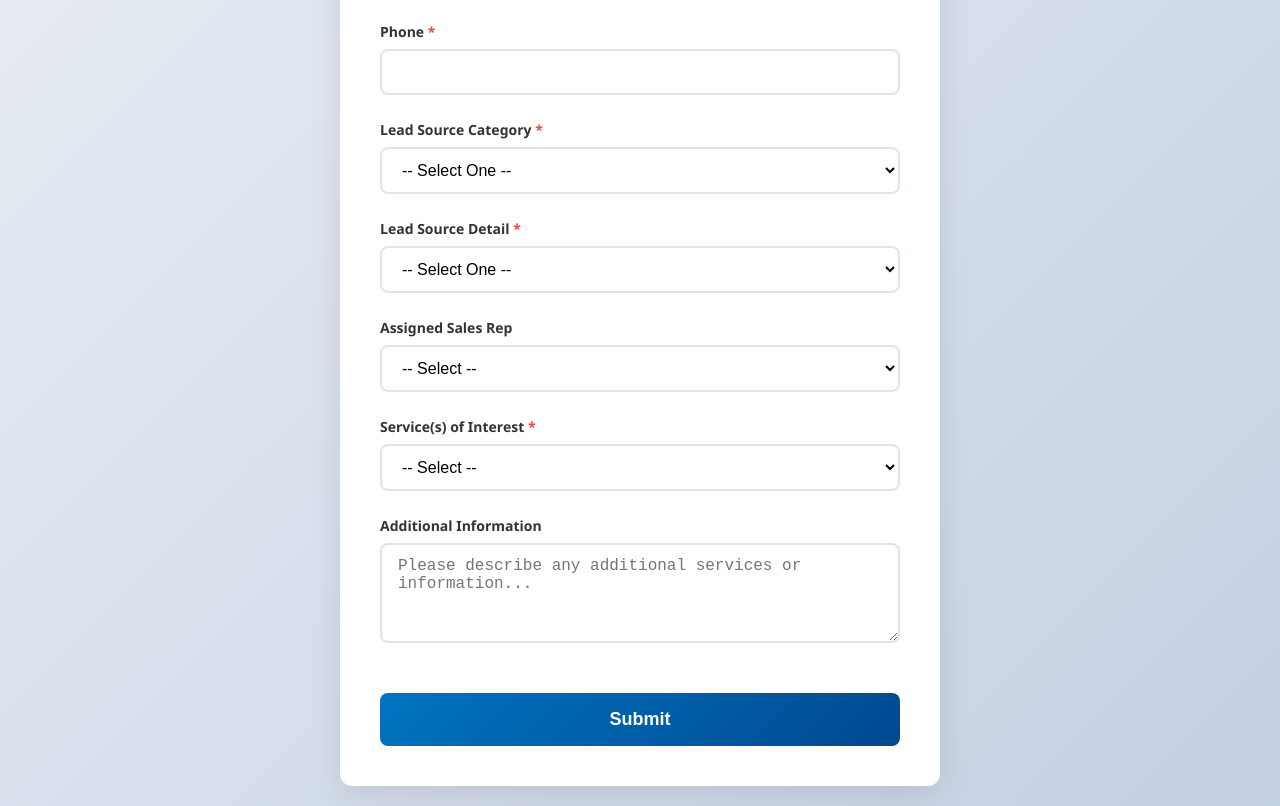
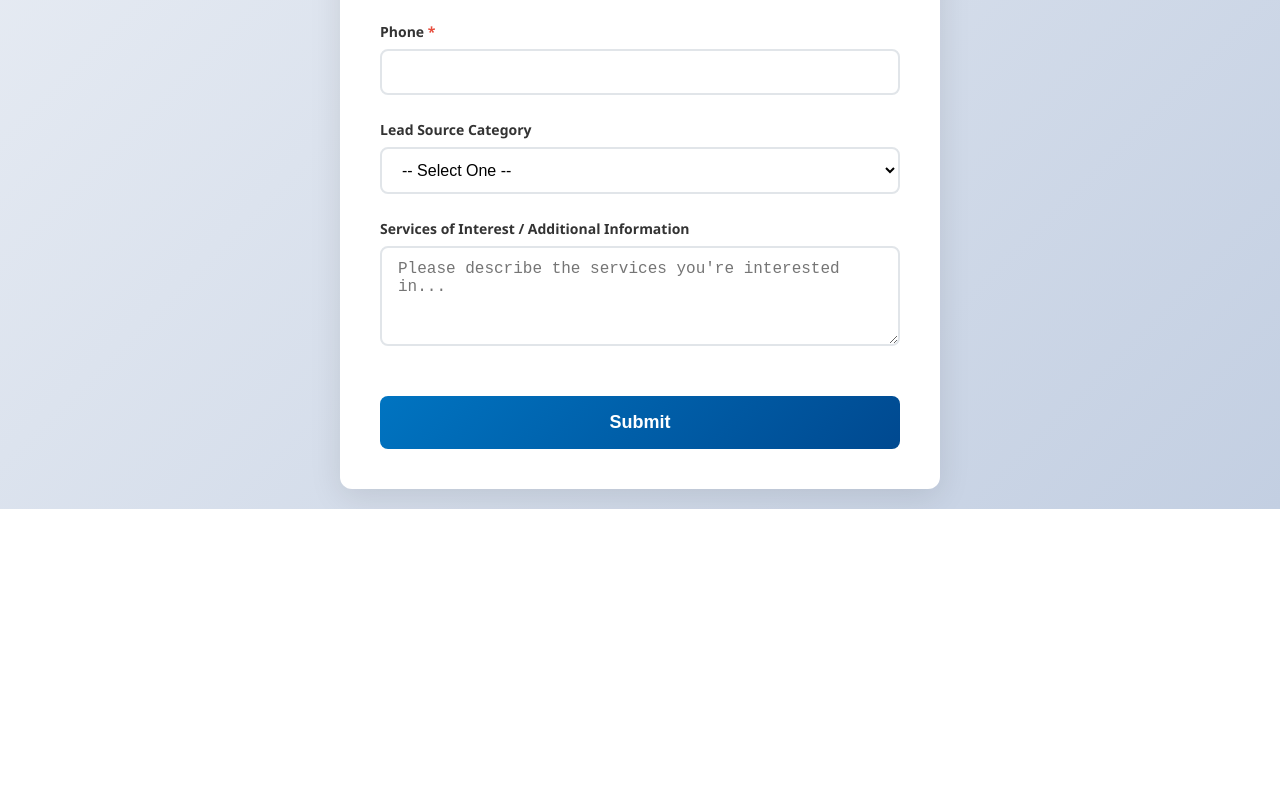
Before and after one commit to eritger1110/lead-capture, a plain HTML site: page index.html in a window 1280 px wide. Shown: the part 872-1678 px from the top of the page. After the commit the page ends 1381 px from the top, so only its background shows below. Drawn offline with Linux system fonts and the light colour scheme.

Commit message:
Update index.html
7.28 v5

```diff
--- a/index.html
+++ b/index.html
@@ -199,68 +199,18 @@
         </div>
 
         <div class="form-group">
-          <label for="Lead_Source_Category__c">Lead Source Category <span class="required">*</span></label>
-          <select id="Lead_Source_Category__c" name="Lead_Source_Category__c" required>
+          <label for="Lead_Source_Category__c">Lead Source Category</label>
+          <select id="Lead_Source_Category__c" name="Lead_Source_Category__c">
             <option value="">-- Select One --</option>
+            <option value="Fair">Fair</option>
             <option value="Home Show">Home Show</option>
-            <option value="Fair">Fair</option>
-            <option value="Builder">Builder</option>
-            <option value="Referral">Referral</option>
-            <option value="Home Depot">Home Depot</option>
-            <option value="Costco">Costco</option>
-            <option value="Angi">Angi</option>
-            <option value="Website / SEO">Website / SEO</option>
-            <option value="Facebook / Social">Facebook / Social</option>
-            <option value="Google">Google</option>
             <option value="Other">Other</option>
           </select>
         </div>
 
         <div class="form-group">
-          <label for="Lead_Source_Detail__c">Lead Source Detail <span class="required">*</span></label>
-          <select id="Lead_Source_Detail__c" name="Lead_Source_Detail__c" required>
-            <option value="">-- Select One --</option>
-            <option value="Washington County Fair">Washington County Fair</option>
-            <option value="Ozaukee County Fair">Ozaukee County Fair</option>
-            <option value="Fox Cities Home & Garden Show">Fox Cities Home & Garden Show</option>
-            <option value="Green Bay Home & Lifestyle">Green Bay Home & Lifestyle</option>
-            <option value="Madison Build, Remodel & Landscape Show">Madison Build, Remodel & Landscape Show</option>
-            <option value="NARI Spring Home Improvement Show">NARI Spring Home Improvement Show</option>
-            <option value="Other">Other</option>
-          </select>
-        </div>
-
-        <div class="form-group">
-          <label for="Assigned_Sales_Rep__c">Assigned Sales Rep</label>
-          <select id="Assigned_Sales_Rep__c" name="Assigned_Sales_Rep__c">
-            <option value="">-- Select --</option>
-            <option value="Eric Ritger">Eric Ritger</option>
-            <option value="Dominic Balistreri">Dominic Balistreri</option>
-            <option value="Ashley Luetke">Ashley Luetke</option>
-            <option value="Brian Hasenbush">Brian Hasenbush</option>
-            <option value="Emily Roamer">Emily Roamer</option>
-          </select>
-        </div>
-
-        <div class="form-group">
-          <label for="Service_s_of_Interest__c">Service(s) of Interest <span class="required">*</span></label>
-          <select id="Service_s_of_Interest__c" name="Service_s_of_Interest__c" required>
-            <option value="">-- Select --</option>
-            <option value="Radon Testing">Radon Testing</option>
-            <option value="Radon Mitigation">Radon Mitigation</option>
-            <option value="Custom Closets">Custom Closets</option>
-            <option value="Window Treatments">Window Treatments</option>
-            <option value="Smart Home/AV/Security">Smart Home/AV/Security</option>
-            <option value="Floor Coatings">Floor Coatings</option>
-            <option value="Duct Cleaning">Duct Cleaning</option>
-            <option value="Aeroseal">Aeroseal</option>
-            <option value="Multiple (Concierge Services)">Multiple (Concierge Services)</option>
-          </select>
-        </div>
-
-        <div class="form-group">
-          <label for="description">Additional Information</label>
-          <textarea id="description" name="description" rows="4" placeholder="Please describe any additional services or information..."></textarea>
+          <label for="description">Services of Interest / Additional Information</label>
+          <textarea id="description" name="description" rows="4" placeholder="Please describe the services you're interested in..."></textarea>
         </div>
 
         <button type="submit" class="submit-btn">Submit</button>
```
